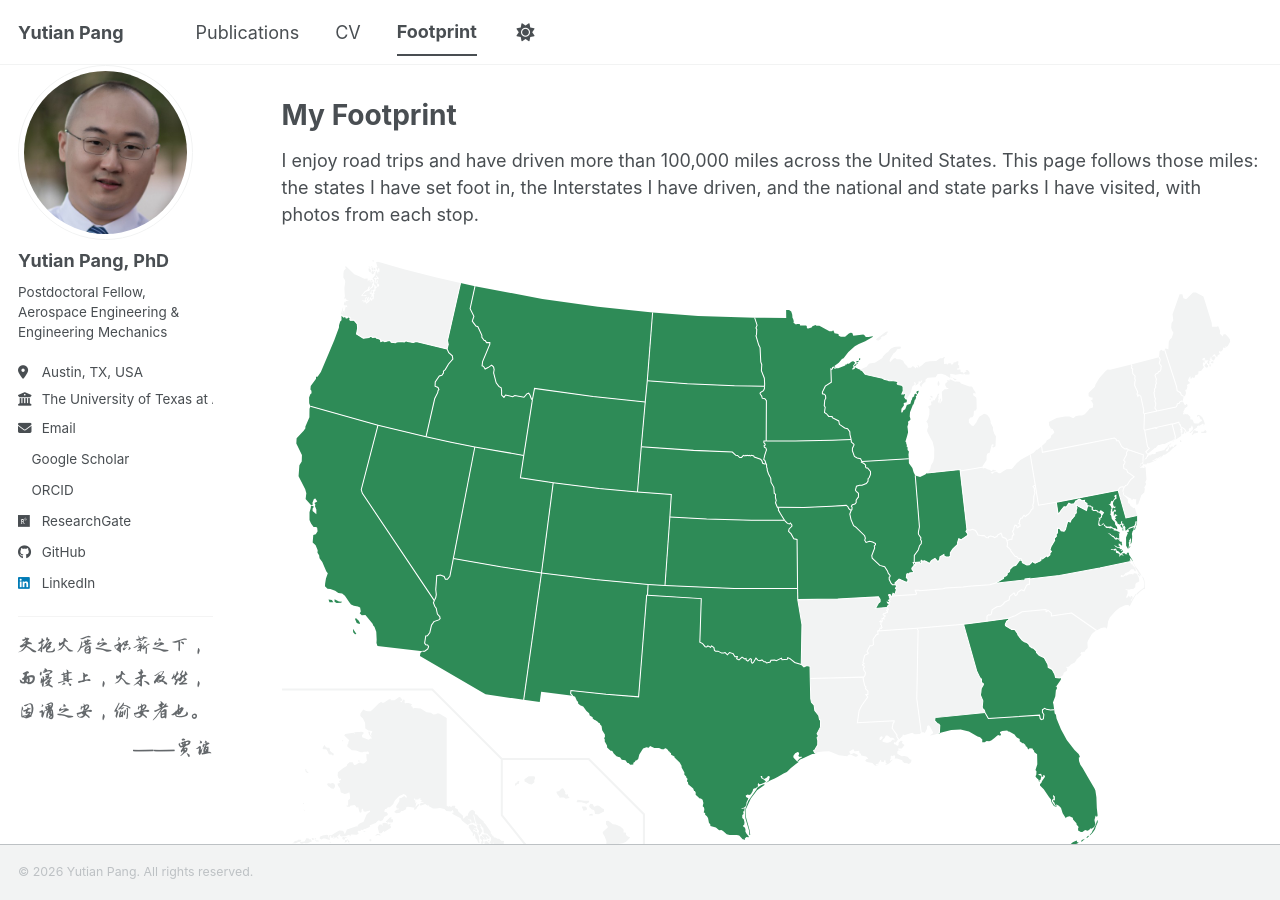
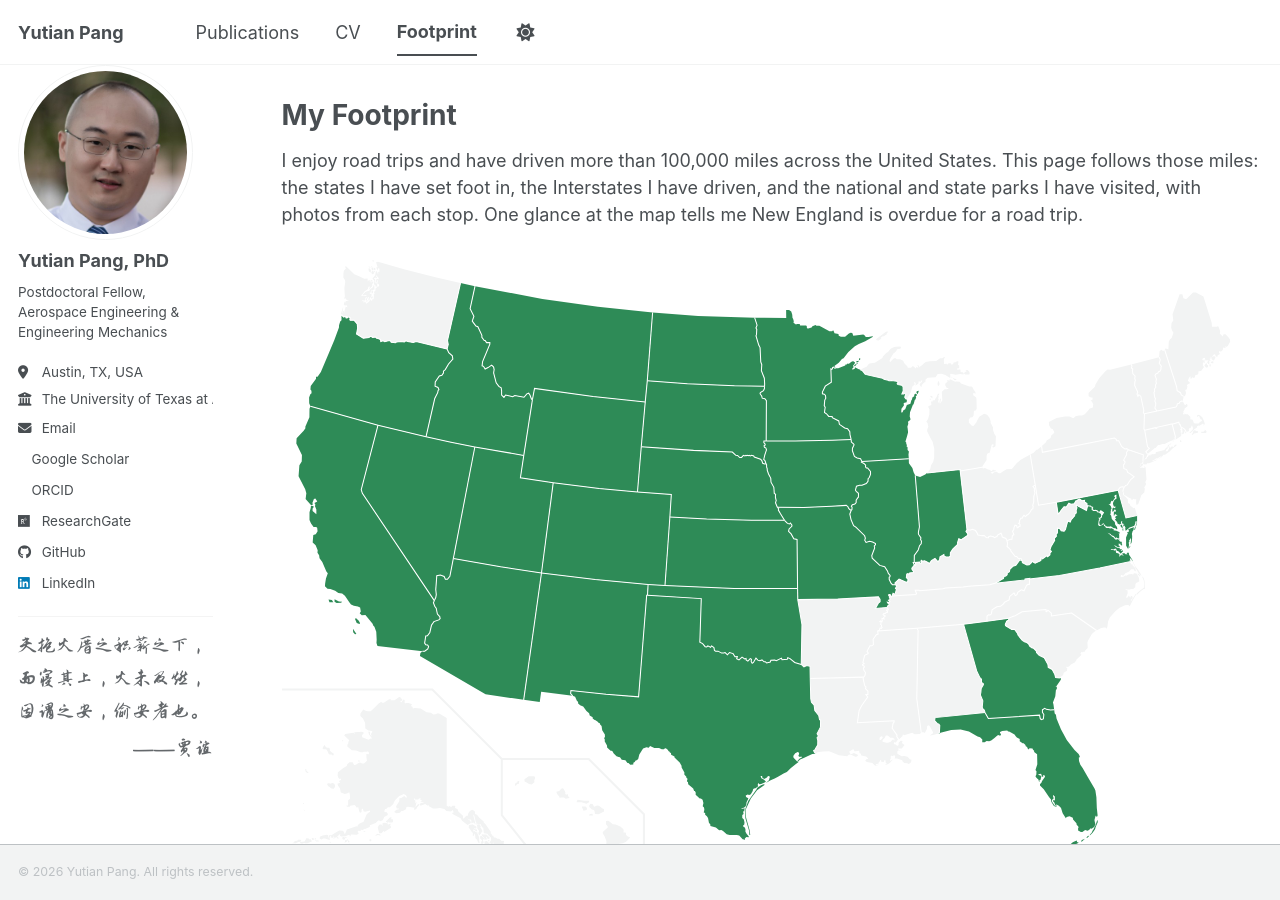
Before and after one commit to YutianPangASU/yutianpangasu.github.io, a Jekyll site: the page built from _pages/footprint.html, in a window 1280 px wide and 900 px high. Built offline with Jekyll 4.4.1, drawn with Linux system fonts in a browser that asks for light colours; a style sheet for code colours, icons or effects is not loaded.

Commit message:
Footprint intro: note that New England is overdue for a road trip
Co-Authored-By: Claude Fable 5 <noreply@anthropic.com>

```diff
--- a/_pages/footprint.html
+++ b/_pages/footprint.html
@@ -115,7 +115,7 @@ author_profile: true
 </style>
 {% endif %}
 
-<p class="fp-intro">I enjoy road trips and have driven more than 100,000 miles across the United States. This page follows those miles: the states I have set foot in, the Interstates I have driven, and the national and state parks I have visited, with photos from each stop.</p>
+<p class="fp-intro">I enjoy road trips and have driven more than 100,000 miles across the United States. This page follows those miles: the states I have set foot in, the Interstates I have driven, and the national and state parks I have visited, with photos from each stop. One glance at the map tells me New England is overdue for a road trip.</p>
 
 {% include us-map.html %}
 <p class="fp-caption"><span class="fp-swatch" style="background:#2e8b57;"></span>States I have set foot in</p>
```
